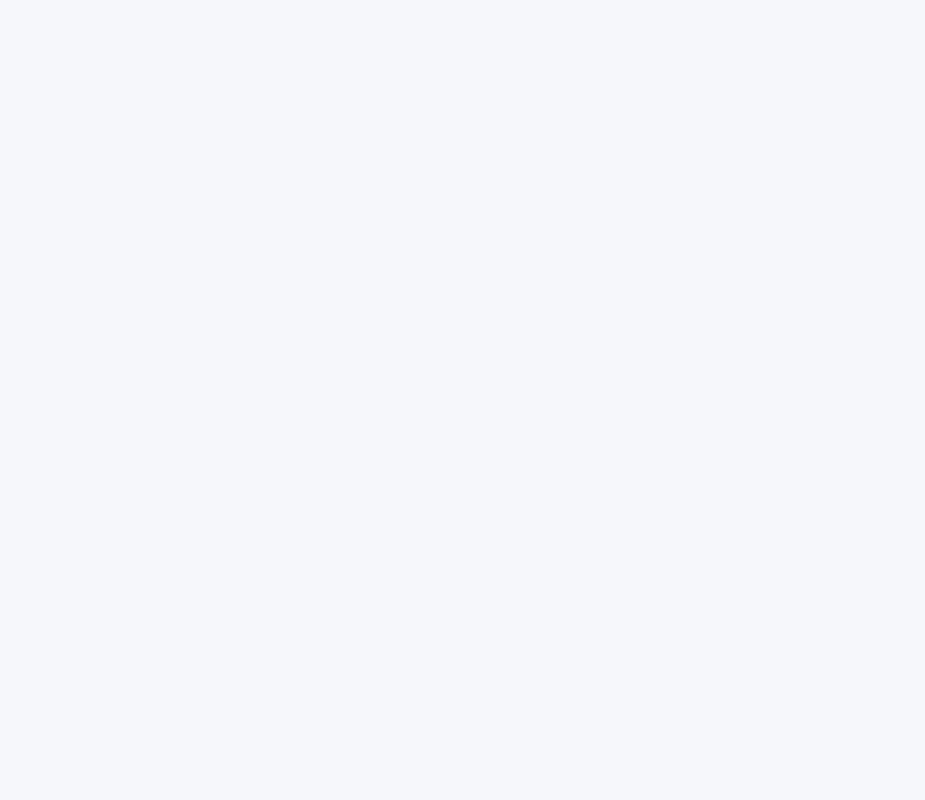
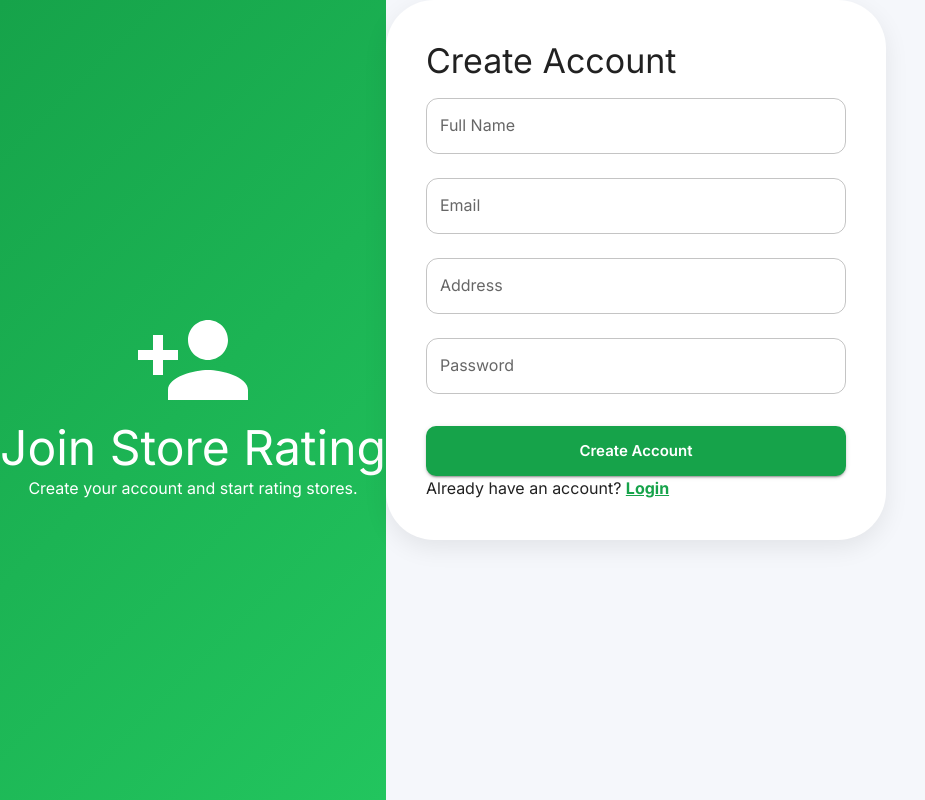
Before and after one commit to codewithsrush/store_rating_platform, a React (Vite) app in the folder frontend/: page /signup in a window 1280 px wide. Before the commit this address had no page. Shown: the whole page, without its empty margins (0-925 px from the left). Built offline with nearby package versions, Linux system fonts and the light colour scheme.

Commit message:
feat: add modern signup page with Material UI

```diff
--- a/frontend/src/pages/auth/Signup.jsx
+++ b/frontend/src/pages/auth/Signup.jsx
@@ -0,0 +1,208 @@
+import { useState } from "react";
+import {
+  Grid,
+  Paper,
+  TextField,
+  Typography,
+  Button,
+  InputAdornment,
+  IconButton,
+  Box,
+  CircularProgress,
+} from "@mui/material";
+
+import {
+  Visibility,
+  VisibilityOff,
+  PersonAdd,
+} from "@mui/icons-material";
+
+import { Link, useNavigate } from "react-router-dom";
+
+import api from "../../services/api";
+
+export default function Signup() {
+  const navigate = useNavigate();
+
+  const [loading, setLoading] = useState(false);
+
+  const [showPassword, setShowPassword] = useState(false);
+
+  const [form, setForm] = useState({
+    name: "",
+    email: "",
+    address: "",
+    password: "",
+  });
+
+  const handleChange = (e) => {
+    setForm({
+      ...form,
+      [e.target.name]: e.target.value,
+    });
+  };
+
+  const signup = async (e) => {
+    e.preventDefault();
+
+    try {
+      setLoading(true);
+
+      await api.post("/auth/signup", form);
+
+      alert("Registration Successful");
+
+      navigate("/");
+    } catch (err) {
+      alert(err.response?.data?.message || "Signup Failed");
+    } finally {
+      setLoading(false);
+    }
+  };
+
+  return (
+    <Grid container sx={{ minHeight: "100vh" }}>
+      <Grid
+        item
+        md={6}
+        sx={{
+          display: {
+            xs: "none",
+            md: "flex",
+          },
+          background:
+            "linear-gradient(135deg,#16a34a,#22c55e)",
+          color: "#fff",
+          justifyContent: "center",
+          alignItems: "center",
+          flexDirection: "column",
+        }}
+      >
+        <PersonAdd sx={{ fontSize: 120 }} />
+
+        <Typography variant="h3" fontWeight="bold" mt={2}>
+          Join Store Rating
+        </Typography>
+
+        <Typography mt={2}>
+          Create your account and start rating stores.
+        </Typography>
+      </Grid>
+
+      <Grid
+        item
+        xs={12}
+        md={6}
+        display="flex"
+        justifyContent="center"
+        alignItems="center"
+        sx={{ background: "#f5f7fb" }}
+      >
+        <Paper
+          elevation={8}
+          sx={{
+            width: 500,
+            p: 5,
+            borderRadius: 4,
+          }}
+        >
+          <Typography
+            variant="h4"
+            fontWeight="bold"
+            textAlign="center"
+            mb={4}
+          >
+            Create Account
+          </Typography>
+
+          <Box component="form" onSubmit={signup}>
+            <TextField
+              fullWidth
+              label="Full Name"
+              name="name"
+              margin="normal"
+              value={form.name}
+              onChange={handleChange}
+            />
+
+            <TextField
+              fullWidth
+              label="Email"
+              name="email"
+              margin="normal"
+              value={form.email}
+              onChange={handleChange}
+            />
+
+            <TextField
+              fullWidth
+              label="Address"
+              name="address"
+              margin="normal"
+              value={form.address}
+              onChange={handleChange}
+            />
+
+            <TextField
+              fullWidth
+              label="Password"
+              name="password"
+              margin="normal"
+              type={showPassword ? "text" : "password"}
+              value={form.password}
+              onChange={handleChange}
+              InputProps={{
+                endAdornment: (
+                  <InputAdornment position="end">
+                    <IconButton
+                      onClick={() =>
+                        setShowPassword(!showPassword)
+                      }
+                    >
+                      {showPassword ? (
+                        <VisibilityOff />
+                      ) : (
+                        <Visibility />
+                      )}
+                    </IconButton>
+                  </InputAdornment>
+                ),
+              }}
+            />
+
+            <Button
+              fullWidth
+              variant="contained"
+              size="large"
+              sx={{ mt: 3, py: 1.5 }}
+              disabled={loading}
+              type="submit"
+            >
+              {loading ? (
+                <CircularProgress
+                  size={25}
+                  color="inherit"
+                />
+              ) : (
+                "Create Account"
+              )}
+            </Button>
+
+            <Typography mt={3} textAlign="center">
+              Already have an account?{" "}
+              <Link
+                to="/"
+                style={{
+                  color: "#16a34a",
+                  fontWeight: "bold",
+                }}
+              >
+                Login
+              </Link>
+            </Typography>
+          </Box>
+        </Paper>
+      </Grid>
+    </Grid>
+  );
+}
--- a/frontend/src/routes/AppRoutes.jsx
+++ b/frontend/src/routes/AppRoutes.jsx
@@ -10,6 +10,8 @@ import Users from "../pages/admin/Users";
 import Stores from "../pages/admin/Stores";
 import AddUser from "../pages/admin/AddUser";
 import AddStore from "../pages/admin/AddStore";
+import Signup from "../pages/auth/Signup";
+
 
 // User
 import UserDashboard from "../pages/user/Dashboard";
@@ -25,6 +27,7 @@ export default function AppRoutes() {
 
         {/* Login */}
         <Route path="/" element={<Login />} />
+        <Route path="/signup" element={<Signup />} />
 
         {/* Admin */}
         <Route path="/admin" element={<DashboardLayout />}>
```
